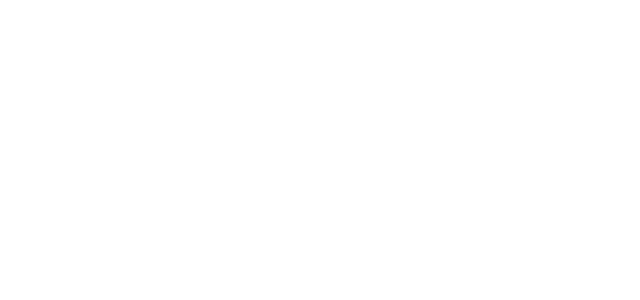
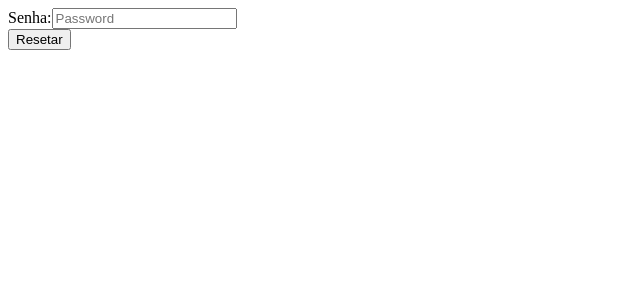
Before and after one commit to laraberns/tech-challenge-3, a React (Vite) app in the folder client/: page /resetPassword/1 in a window 1280 px wide. Before the commit this address had no page. Shown: the top 300 px of the page, without its empty margins (0-640 px from the left). Built offline with nearby package versions, Linux system fonts and the light colour scheme.

Commit message:
auth logic implemented

```diff
--- a/client/src/App.jsx
+++ b/client/src/App.jsx
@@ -3,6 +3,7 @@
 import Login from "./components/Login"
 import Home from "./components/Home"
 import ForgotPassword from "./components/ForgotPassword"
+import ResetPassword from "./components/ResetPassword"
 
 function App() {
 
@@ -13,6 +14,7 @@
         <Route path="/login" element={<Login />}></Route>
         <Route path="/" element={<Home />}></Route>
         <Route path="/forgotPassword" element={<ForgotPassword />}></Route>
+        <Route path="/resetPassword/:token" element={<ResetPassword />}></Route>
       </Routes>
     </BrowserRouter>
   )
--- a/client/src/components/ForgotPassword.jsx
+++ b/client/src/components/ForgotPassword.jsx
@@ -18,6 +18,7 @@
                     alert("Cheque seu e-mail para nova senha")
                     navigate('/login')
                 }
+                console.log(response.data)
             }).catch(error => console.log(error))
     }
     return (
--- a/client/src/components/Home.jsx
+++ b/client/src/components/Home.jsx
@@ -1,7 +1,32 @@
+import { useEffect } from "react"
+import {useNavigate } from "react-router-dom"
+import axios from 'axios'
+
 function Home() {
+  const navigate = useNavigate()
+
+  axios.defaults.withCredentials = true
+  useEffect(() => {
+    axios.get('http://localhost:1999/auth/verify').then(res => {
+      if (res.data.status) {
+        console.log('Acesso liberado');
+      } else {
+        navigate('/login')
+      }
+    })
+  }, [])
+
+  const handleLogout = () => {
+    axios.get('http://localhost:1999/auth/logout').then(res => {
+      if (res.data.status) {
+        navigate('/login')
+      }
+    })
+  }
+
   return (
     <div>
-
+      <button onClick={handleLogout}>Sair</button>
     </div>
   )
 }
--- /dev/null
+++ b/client/src/components/ResetPassword.jsx
@@ -0,0 +1,43 @@
+import { useState } from "react"
+import Axios from 'axios'
+import { useNavigate, useParams } from "react-router-dom"
+
+const ResetPassword = () => {
+    const [password, setPassword] = useState('')
+    const {token} = useParams()
+
+    const navigate = useNavigate()
+
+    const handleSubmit = (e) => {
+        e.preventDefault()
+        // Sending a POST request to the server with user information
+        Axios.post("http://localhost:1999/auth/resetPassword/" + token, {
+            password
+        })
+            .then(response => {
+                if (response.data.status) {
+                    navigate('/login')
+                }
+                console.log(response.data)
+            }).catch(error => console.log(error))
+    }
+    return (
+        <div>
+            <form onSubmit={handleSubmit}>
+
+                <label htmlFor="password">Senha:</label>
+                <input
+                    type="password"
+                    placeholder="Password"
+                    onChange={(e) => setPassword(e.target.value)} />
+
+                <br /> {/*remove before styling*/}
+
+                <button type="submit">Resetar</button>
+
+            </form>
+        </div>
+    )
+}
+
+export default ResetPassword
```
